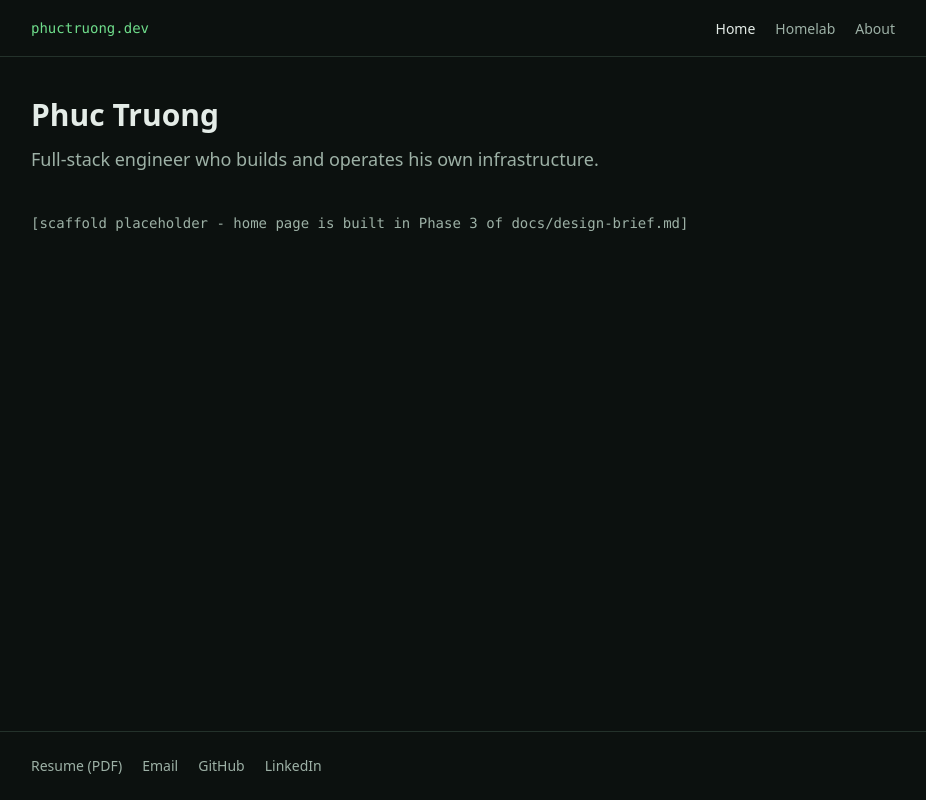
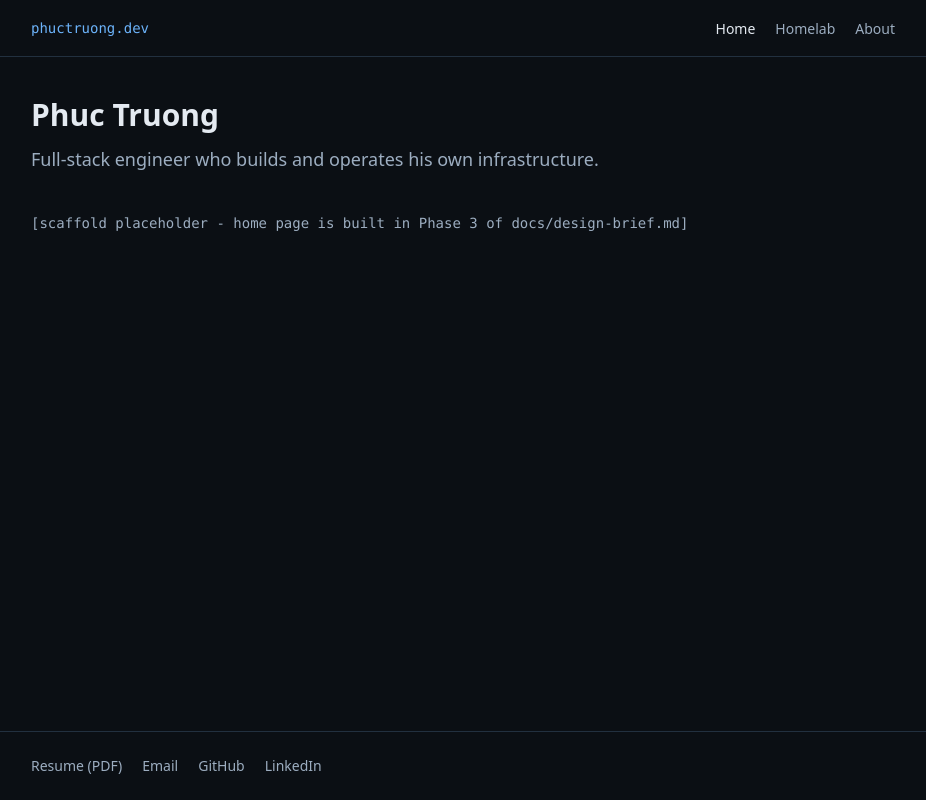
Before and after one commit to PTruong9090/Personal-Website, an Astro site: page / in a window 1280 px wide. Shown: the whole page, without its empty margins (177-1103 px from the left). Built offline with nearby package versions, Linux system fonts and the light colour scheme; Astro itself is replaced by a stand-in of ours.

Commit message:
Switch palette to blue accent with blue-cast background
LIVE chip stays green (dashboard convention: green = healthy). PAUSED
moves to slate so it no longer collides with the blue accent.

```diff
--- a/src/styles/global.css
+++ b/src/styles/global.css
@@ -4,23 +4,25 @@
 
 /*
  * Design tokens - portfolio redesign (docs/design-brief.md, section 4).
- * Dark-only. Near-black base with a slight green cast, one operational
- * accent, semantic status colors reserved for status chips.
+ * Dark-only. Near-black base with a slight blue cast, blue accent,
+ * semantic status colors reserved for status chips.
  * All text/background pairs must hold WCAG AA.
  */
 @theme {
-  --color-bg: #0c110f;
-  --color-surface: #131a17;
-  --color-surface-raised: #182220;
-  --color-border: #24322b;
-  --color-text: #e4ece7;
-  --color-muted: #9db1a6;
-  --color-accent: #6fdd8b;
+  --color-bg: #0b0f14;
+  --color-surface: #111722;
+  --color-surface-raised: #16202c;
+  --color-border: #22303f;
+  --color-text: #e4eaf1;
+  --color-muted: #9cadc0;
+  --color-accent: #6cb3fa;
 
-  /* status chip colors - never used for body text */
+  /* status chip colors - never used for body text.
+   * LIVE stays green: in dashboard semantics green = healthy/up,
+   * and that convention is what the chip trades on. */
   --color-status-live: #6fdd8b;
   --color-status-dev: #e0b64a;
-  --color-status-paused: #93a8ec;
+  --color-status-paused: #93a3b8;
   --color-status-ongoing: #5bc8d0;
 
   --font-sans: "Inter Variable", system-ui, "Segoe UI", Roboto, "Helvetica Neue", Arial, sans-serif;
```
